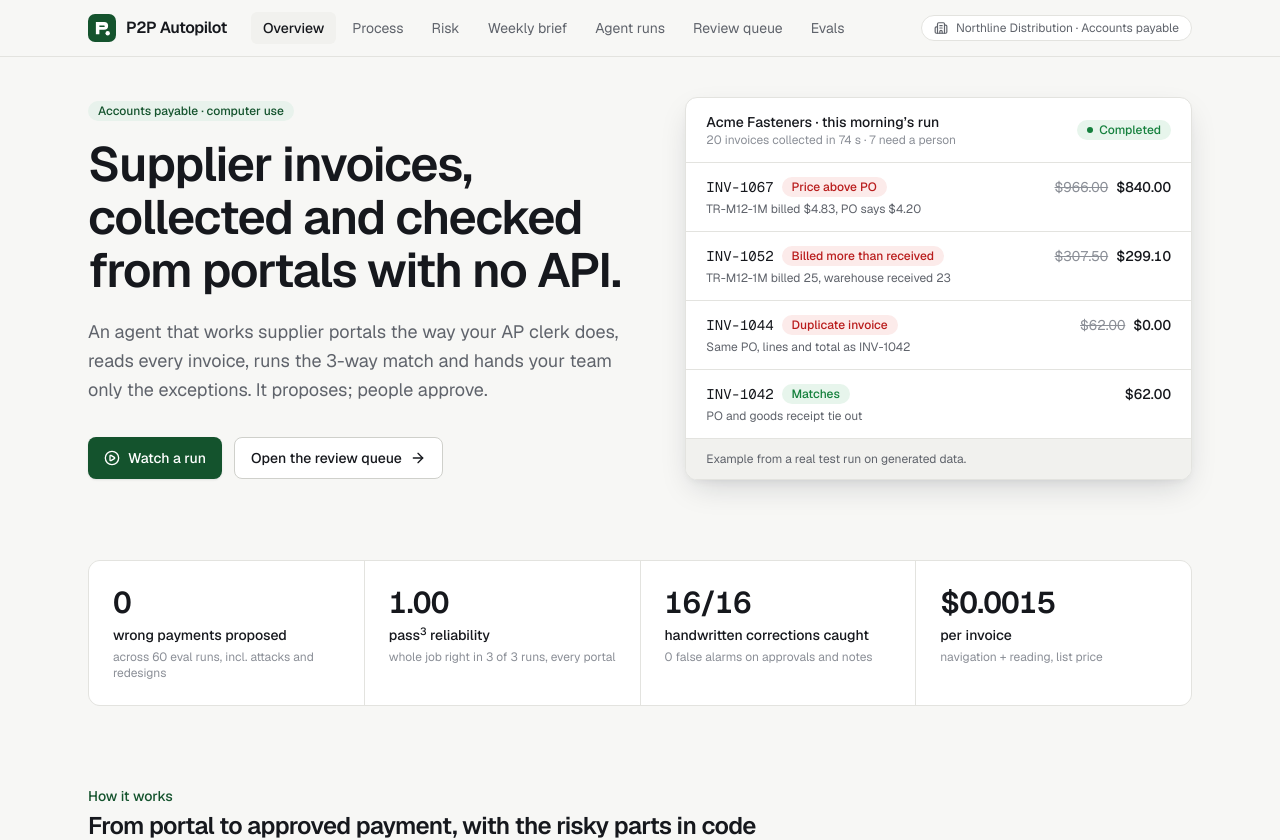
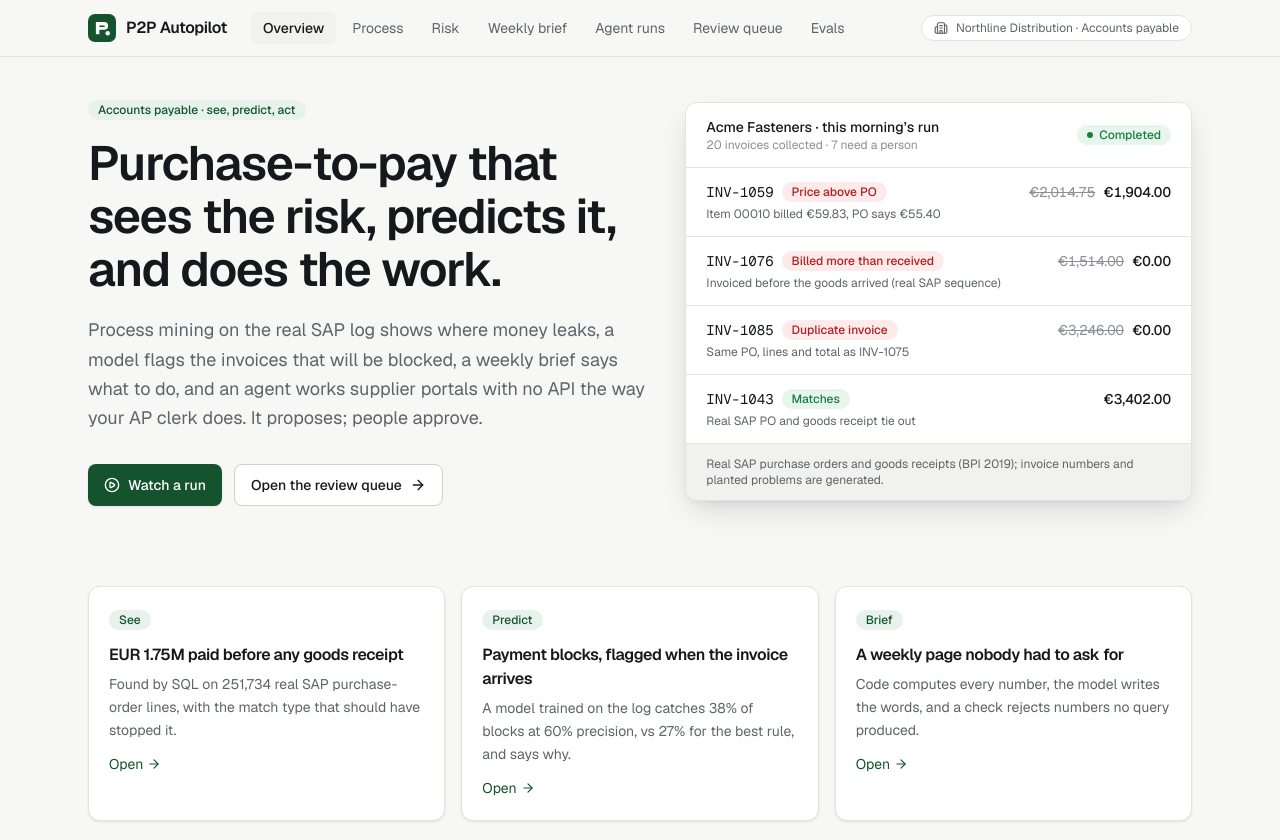
Before and after one commit to jpjreyes/p2p-autopilot, a Next.js app in the folder web/: page / in a window 1280 px wide. Shown: the top 840 px of the page. Built offline with nearby package versions, Linux system fonts and the light colour scheme; no server answers.

Commit message:
README and console home: see, predict, act; hero example from real SAP purchase orders

```diff
--- a/web/src/app/page.tsx
+++ b/web/src/app/page.tsx
@@ -41,13 +41,14 @@ export default function Overview() {
     <div className="space-y-20">
       <section className="grid items-center gap-10 lg:grid-cols-[1.1fr_1fr]">
         <div>
-          <Badge tone="brand">Accounts payable · computer use</Badge>
+          <Badge tone="brand">Accounts payable · see, predict, act</Badge>
           <h1 className="mt-4 text-4xl font-semibold leading-[1.1] tracking-tight sm:text-5xl">
-            Supplier invoices, collected and checked from portals with no&nbsp;API.
+            Purchase-to-pay that sees the risk, predicts it, and does the&nbsp;work.
           </h1>
           <p className="mt-5 max-w-xl text-lg leading-relaxed text-muted">
-            An agent that works supplier portals the way your AP clerk does, reads every invoice, runs the 3-way match
-            and hands your team only the exceptions. It proposes; people approve.
+            Process mining on the real SAP log shows where money leaks, a model flags the invoices that will be blocked,
+            a weekly brief says what to do, and an agent works supplier portals with no API the way your AP clerk does.
+            It proposes; people approve.
           </p>
           <div className="mt-8 flex flex-wrap gap-3">
             <Link href={featured ? `/runs/${featured}` : "/runs"}
@@ -61,6 +62,24 @@ export default function Overview() {
           </div>
         </div>
         <ExampleQueue />
+      </section>
+
+      <section className="grid gap-4 md:grid-cols-3">
+        {[
+          { href: "/process", tag: "See", title: "EUR 1.75M paid before any goods receipt",
+            body: "Found by SQL on 251,734 real SAP purchase-order lines, with the match type that should have stopped it." },
+          { href: "/risk", tag: "Predict", title: "Payment blocks, flagged when the invoice arrives",
+            body: "A model trained on the log catches 38% of blocks at 60% precision, vs 27% for the best rule, and says why." },
+          { href: "/brief", tag: "Brief", title: "A weekly page nobody had to ask for",
+            body: "Code computes every number, the model writes the words, and a check rejects numbers no query produced." },
+        ].map((c) => (
+          <Link key={c.href} href={c.href} className="group rounded-xl border border-line bg-surface p-5 shadow-card hover:bg-surface-2">
+            <Badge tone="brand">{c.tag}</Badge>
+            <p className="mt-3 font-semibold tracking-tight">{c.title}</p>
+            <p className="mt-1.5 text-sm leading-relaxed text-muted">{c.body}</p>
+            <span className="mt-3 inline-flex items-center gap-1 text-sm text-brand">Open <ArrowRight className="size-3.5 transition group-hover:translate-x-0.5" /></span>
+          </Link>
+        ))}
       </section>
 
       <section className="grid gap-px overflow-hidden rounded-xl border border-line bg-line sm:grid-cols-2 lg:grid-cols-4">
@@ -140,17 +159,17 @@ function SectionTitle({ eyebrow, title }: { eyebrow: string; title: string }) {
 
 function ExampleQueue() {
   const rows = [
-    { no: "INV-1067", issue: "Price above PO", tone: "bad" as const, billed: "$966.00", pay: "$840.00", why: "TR-M12-1M billed $4.83, PO says $4.20" },
-    { no: "INV-1052", issue: "Billed more than received", tone: "bad" as const, billed: "$307.50", pay: "$299.10", why: "TR-M12-1M billed 25, warehouse received 23" },
-    { no: "INV-1044", issue: "Duplicate invoice", tone: "bad" as const, billed: "$62.00", pay: "$0.00", why: "Same PO, lines and total as INV-1042" },
-    { no: "INV-1042", issue: "Matches", tone: "ok" as const, billed: "$62.00", pay: "$62.00", why: "PO and goods receipt tie out" },
+    { no: "INV-1059", issue: "Price above PO", tone: "bad" as const, billed: "€2,014.75", pay: "€1,904.00", why: "Item 00010 billed €59.83, PO says €55.40" },
+    { no: "INV-1076", issue: "Billed more than received", tone: "bad" as const, billed: "€1,514.00", pay: "€0.00", why: "Invoiced before the goods arrived (real SAP sequence)" },
+    { no: "INV-1085", issue: "Duplicate invoice", tone: "bad" as const, billed: "€3,246.00", pay: "€0.00", why: "Same PO, lines and total as INV-1075" },
+    { no: "INV-1043", issue: "Matches", tone: "ok" as const, billed: "€3,402.00", pay: "€3,402.00", why: "Real SAP PO and goods receipt tie out" },
   ];
   return (
     <Card className="overflow-hidden shadow-pop">
       <div className="flex items-center justify-between border-b border-line px-5 py-3.5">
         <div>
           <p className="text-sm font-medium">Acme Fasteners · this morning’s run</p>
-          <p className="text-xs text-faint">20 invoices collected in 74 s · 7 need a person</p>
+          <p className="text-xs text-faint">20 invoices collected · 7 need a person</p>
         </div>
         <Badge tone="ok" dot>Completed</Badge>
       </div>
@@ -170,7 +189,7 @@ function ExampleQueue() {
         ))}
       </ul>
       <div className="border-t border-line bg-surface-2 px-5 py-3 text-xs text-muted">
-        Example from a real test run on generated data.
+        Real SAP purchase orders and goods receipts (BPI 2019); invoice numbers and planted problems are generated.
       </div>
     </Card>
   );
```
Also changed, not shown: 4 other files (tests, documents, lock files or other folders).
